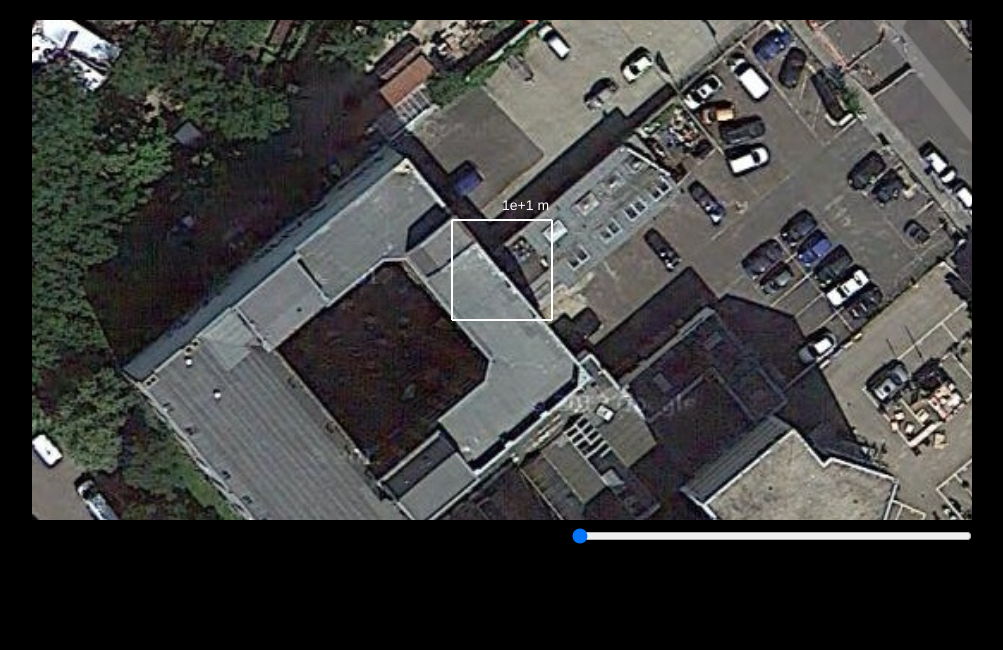
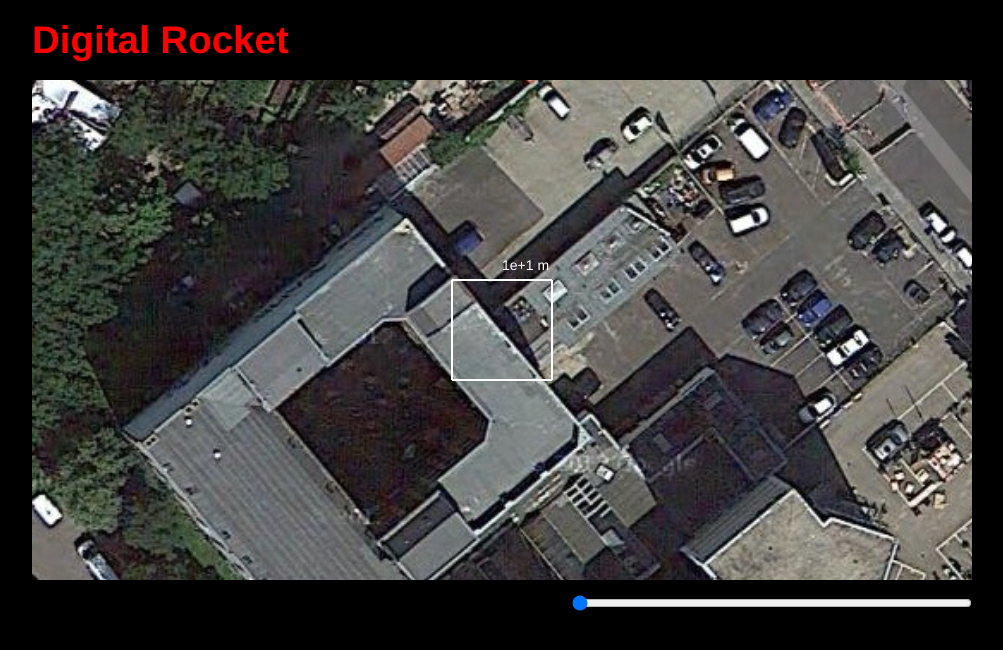
Before and after one commit to jochenklar/digital-rocket, a plain HTML site: page index.html in a window 1280 px wide. Shown: the whole page, without its empty margins (138-1141 px from the left). Drawn offline with Linux system fonts and the light colour scheme.

Commit message:
title added

```diff
--- a/app.js
+++ b/app.js
@@ -243,4 +243,10 @@ function marker(scale) {
 
 $(document).ready(function () {
     init();
+
+    // $('#launch').on('click', function () {
+    //     var i = $('#slider').val();
+    //     console.log(i);
+    //     $('#slider').val(i+1);
+    // });
 });
--- a/index.html
+++ b/index.html
@@ -19,11 +19,15 @@
     <body>
         <div id="wrapper" class="container">
             <div id="content">
+                <div id="title">
+                    <h1>Digital Rocket</h1>
+                </div>
                 <div id="canvas">
 
                 </div>
+                <!-- <button id="launch" class="btn btn-danger pull-left">Launch</button> -->
                 <div class="pull-right">
-                    <input type="range" min="1" max="20" step = "0.5" value="1">
+                    <input id="slider" type="range" min="1" max="20" step = "0.5" value="1">
                 </div>
                 <div id="info">
 
--- a/style.css
+++ b/style.css
@@ -1,5 +1,9 @@
 body {
     background-color: black;
+}
+#title {
+    margin-top: 20px;
+    color: red;
 }
 #canvas {
     margin-top: 20px;
@@ -9,4 +13,5 @@ body {
 }
 input[type=range] {
     width: 400px;
+    margin-top: 10px;
 }
```
